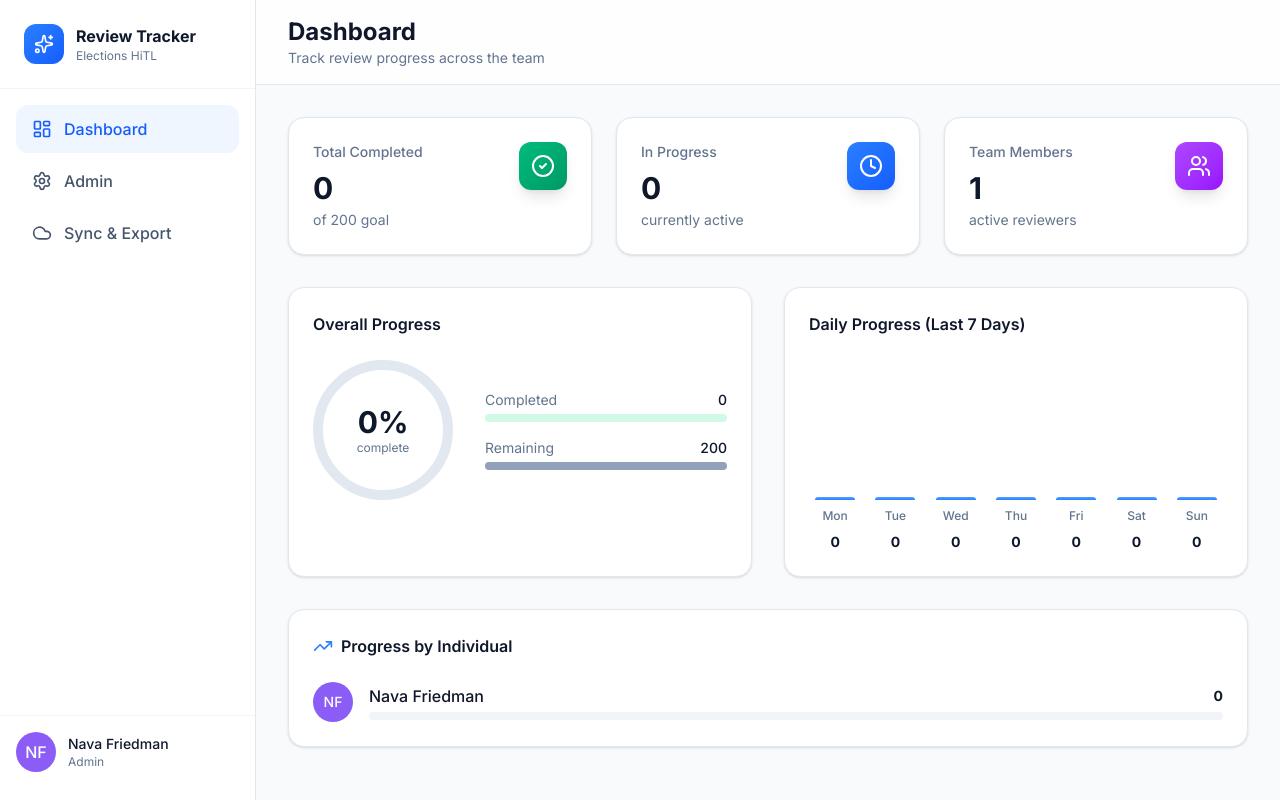
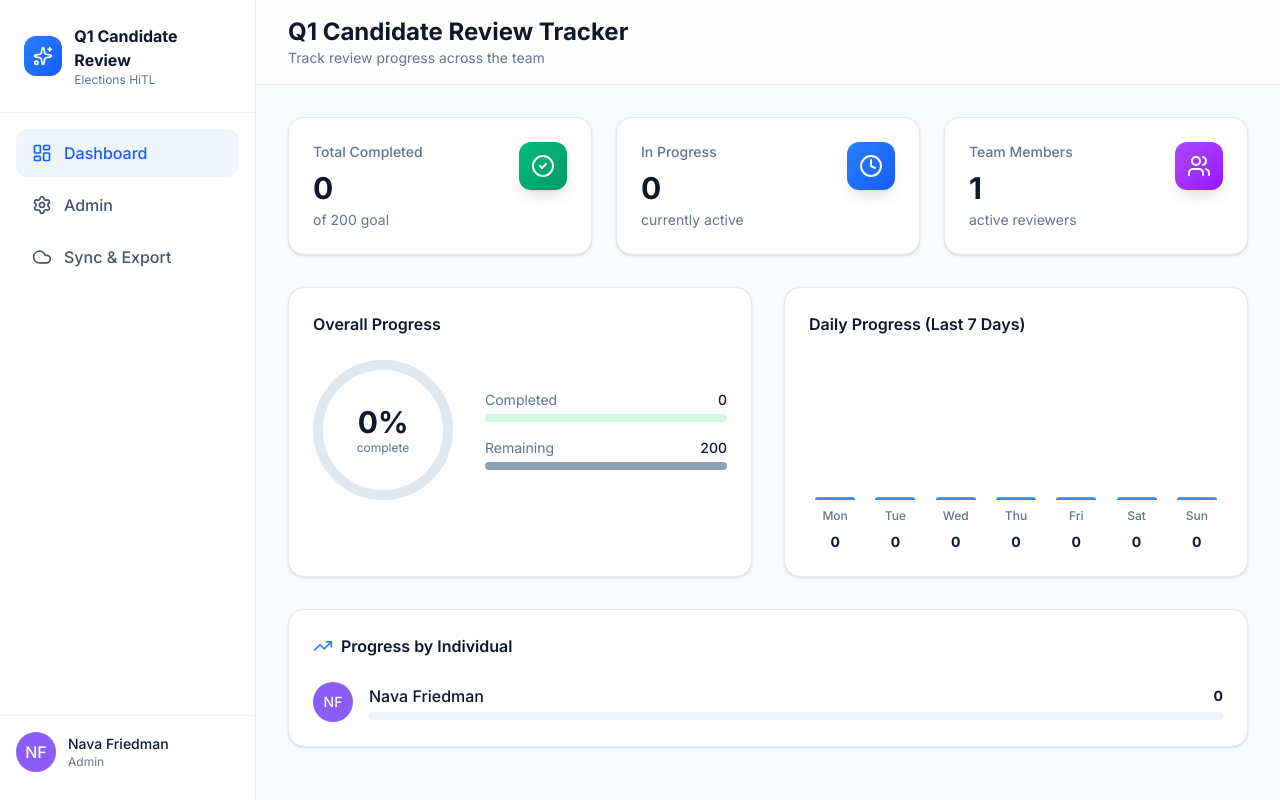
Before and after one commit to navafriedman/Research-review-tracker, a React (Vite) app: page / in a window 1280 px wide. Built offline with nearby package versions, Linux system fonts and the light colour scheme.

Commit message:
feat: Rename dashboard to Q1 Candidate Review Tracker

```diff
--- a/src/App.tsx
+++ b/src/App.tsx
@@ -292,7 +292,7 @@ function App() {
               <Sparkles className="w-5 h-5" />
             </div>
             <div>
-              <h1 className="font-bold text-slate-900">Review Tracker</h1>
+              <h1 className="font-bold text-slate-900">Q1 Candidate Review</h1>
               <p className="text-xs text-slate-500">Elections HiTL</p>
             </div>
           </div>
@@ -383,7 +383,7 @@ function App() {
           <div className="px-8 py-4">
             <h2 className="text-2xl font-bold text-slate-900">
               {currentView === 'dashboard'
-                ? 'Dashboard'
+                ? 'Q1 Candidate Review Tracker'
                 : currentView === 'admin'
                 ? 'Admin Panel'
                 : currentView === 'settings'
```
